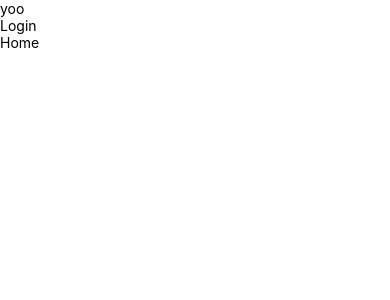
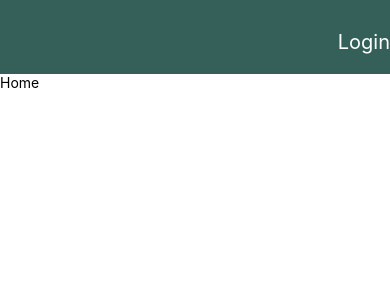
Before and after one commit to maryam21/vdeo, a React Native app: screen / in a window 390 px wide. Shown: the top 300 px of the page. Built offline with nearby package versions, Linux system fonts and the light colour scheme.

Commit message:
Add styling to header component

```diff
--- a/App.js
+++ b/App.js
@@ -7,7 +7,6 @@ export default class App extends React.Component {
   render() {
     return (
       <View style={styles.container}>
-        <Text>yoo</Text>
         <Header/>
         <Home />
       </View>
--- a/app/sections/Header.js
+++ b/app/sections/Header.js
@@ -18,7 +18,25 @@ export default class Header extends React.Component{
     render() {
         let display = this.state.isLoggedIn ? 'Username' : 'Login'
         return (
-            <Text onPress={this.toggleUser}>{display}</Text>
+            <View style={styles.headerView}>
+            <Text
+                style={styles.headerText}
+                onPress={this.toggleUser}>{display}
+            </Text>
+            </View>
         );
     }
 }
+
+const styles = StyleSheet.create({
+    headerText: {
+      textAlign: 'right',
+      fontSize: 20,
+      color: '#fff',
+    },
+    headerView: {
+        backgroundColor: '#35605a',
+        paddingTop: 30,
+        paddingBottom: 20,
+    }
+  });
```
